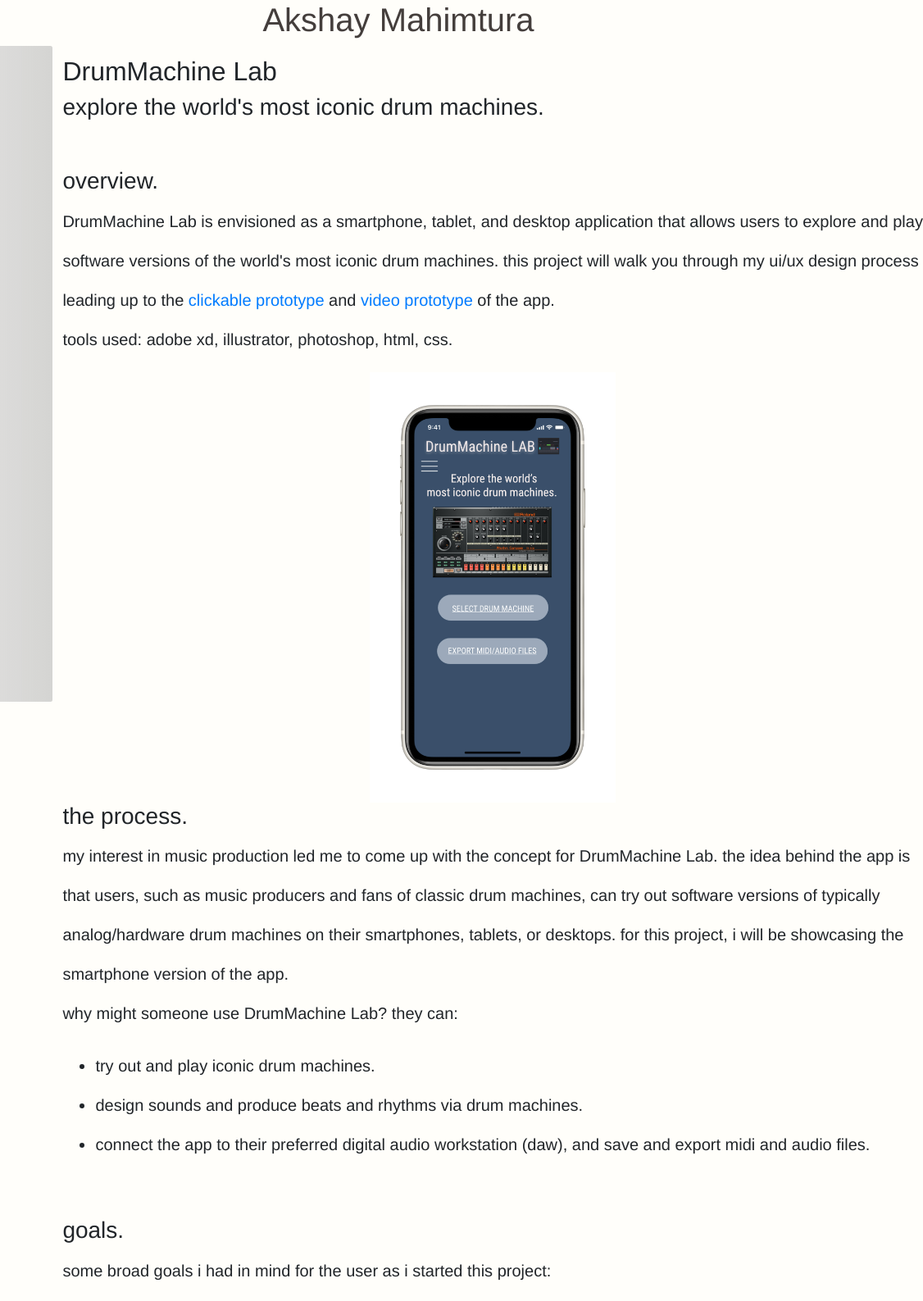
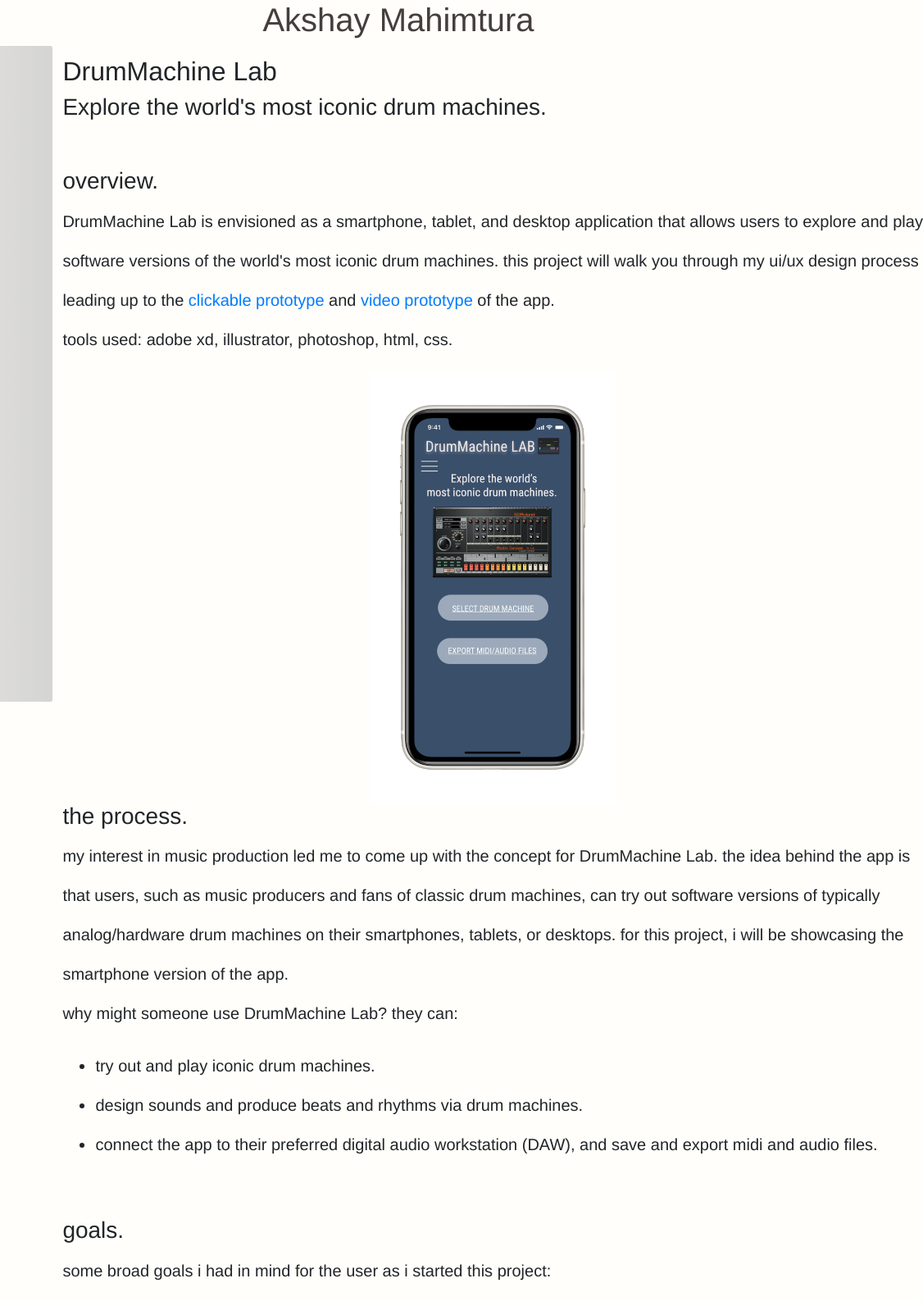
Before and after one commit to amahimtu/website, a plain HTML site: page projects/dmlab.html in a window 1280 px wide. Shown: the top 1587 px of the page at 82% size, 154-1280 px from the left. Drawn offline with nearby package versions, Linux system fonts and the light colour scheme; a web font is replaced by a local one.

Commit message:
Update dmlab.html

```diff
--- a/projects/dmlab.html
+++ b/projects/dmlab.html
@@ -32,7 +32,7 @@
 	</nav>
 	<main>
 	<h2><span id="dmlab">DrumMachine Lab</span></h2>
-	<h3>Explore the world's most iconic drum machines.</h3><br>
+	<h3><span id="dr">Explore</span> the world's most iconic drum machines.</h3><br>
 	<div><h3>Overview.</h3><p><span id="dmlab">DrumMachine Lab</span> is envisioned as a smartphone, tablet, and desktop application that allows users to explore and play software versions of the world's most iconic drum machines. this project will walk you through my ui/ux design process leading up to the <a href="#xdprototype">clickable prototype</a> and <a href="#dmlabvideo">video prototype</a> of the app.<br>
 	Tools used: Adobe XD, Illustrator, Photoshop, HTML, CSS.</p></div>
 
@@ -45,7 +45,7 @@
 		<ul>
 			<li>Try out and play iconic drum machines.</li>
 			<li>Design sounds and produce beats and rhythms via drum machines.</li>
-			<li>Connect the app to their preferred Digital Audio Workstation (DAW), and save and export MIDI and audio files.</li>
+			<li>Connect the app to their preferred Digital Audio Workstation (<span id="pi">DAW</span>), and save and export MIDI and audio files.</li>
 		</ul>
 	</p></div><br>
 
```
